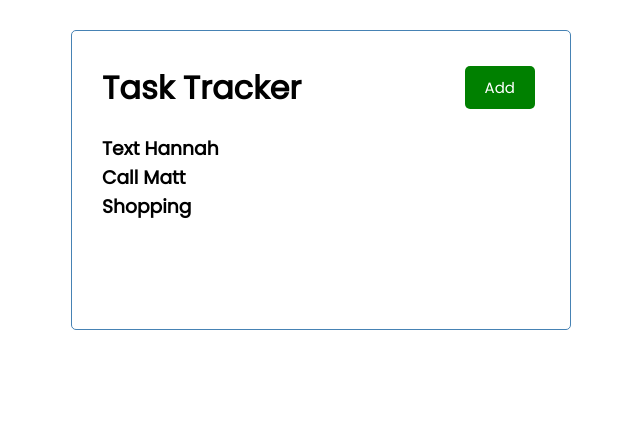
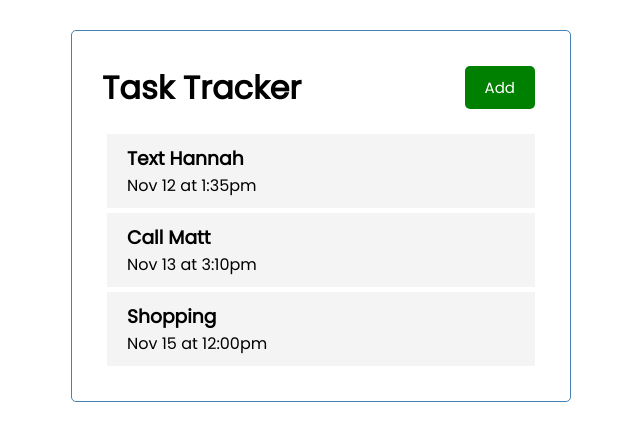
Before and after one commit to IlyaKrapivnoy/task_manager, a React (Create React App) app: page / in a window 1280 px wide. Shown: the top 440 px of the page, without its empty margins (319-959 px from the left). Built offline with nearby package versions, Linux system fonts and the light colour scheme.

Commit message:
add single task

```diff
--- a/package.json
+++ b/package.json
@@ -8,6 +8,7 @@
     "@testing-library/user-event": "^12.8.3",
     "react": "^17.0.2",
     "react-dom": "^17.0.2",
+    "react-icons": "^4.2.0",
     "react-scripts": "4.0.3",
     "web-vitals": "^1.1.2"
   },
--- /dev/null
+++ b/src/components/Task.js
@@ -0,0 +1,10 @@
+const Task = ({ task }) => {
+    return (
+        <div className="task">
+            <h3>{ task.text }</h3>
+            <p>{ task.day }</p>
+        </div>
+    )
+}
+
+export default Task
--- a/src/components/Tasks.js
+++ b/src/components/Tasks.js
@@ -1,10 +1,12 @@
+import Task from './Task'
 
 const Tasks = ({ tasks }) => {
 
-
     return (
         <>
-            {tasks.map((task) => (<h3 key={task.id}>{ task.text }</h3>))}
+            {tasks.map((task) => (
+                <Task key={task.id} task={task} />
+            ))}
         </>
     )
 }
```
Also changed, not shown: 1 other file (tests, documents, lock files or other folders).
